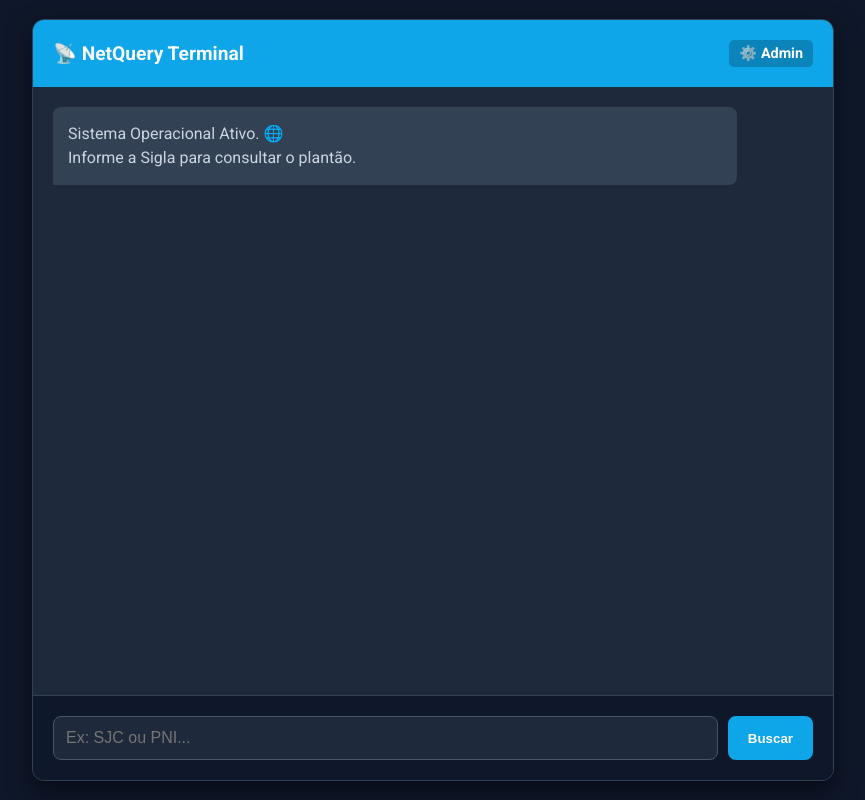
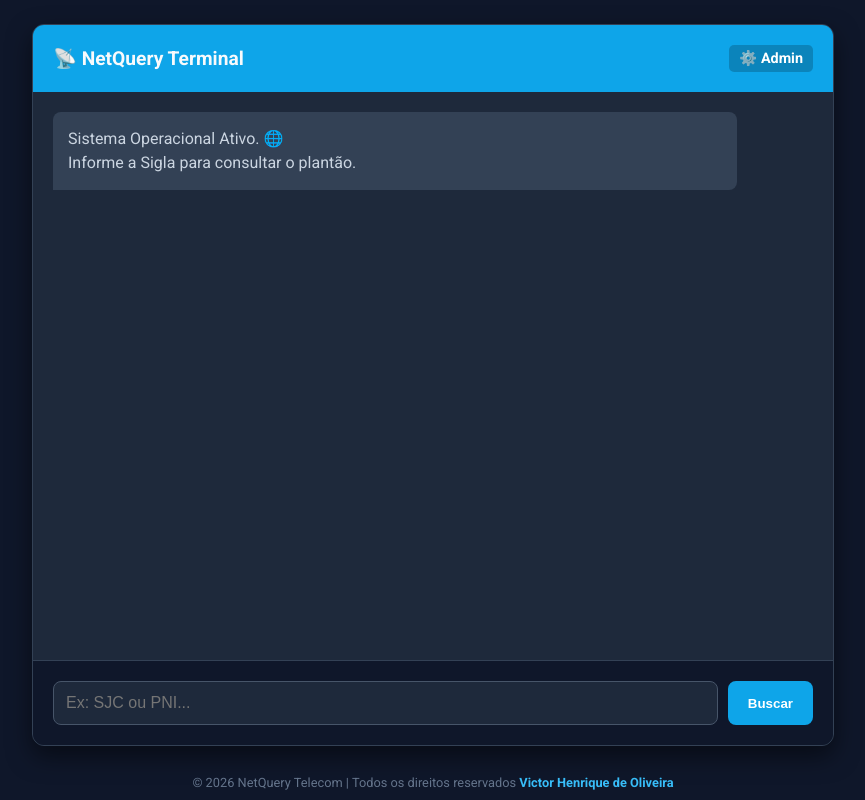
Before and after one commit to VictorOli23/Consultas-SPI, a Flask app: page / in a window 1280 px wide. Shown: the whole page, without its empty margins (207-1072 px from the left). Run offline with Flask 3, Linux system fonts and the light colour scheme; some libraries are stand-ins or nearby versions.

Commit message:
Update index.html

```diff
--- a/templates/index.html
+++ b/templates/index.html
@@ -20,7 +20,7 @@
         .chat-container {
             width: 100%;
             max-width: 800px;
-            height: 95vh;
+            height: 90vh;
             background-color: #1e293b;
             border-radius: 12px;
             box-shadow: 0 10px 25px rgba(0,0,0,0.5);
@@ -28,6 +28,7 @@
             flex-direction: column;
             overflow: hidden;
             border: 1px solid #334155;
+            margin-bottom: 30px;
         }
         .header {
             background-color: #0ea5e9;
@@ -80,7 +81,6 @@
             box-sizing: border-box;
         }
 
-        /* Layout das duas colunas */
         .response-header {
             border-bottom: 1px solid #475569;
             padding-bottom: 10px;
@@ -147,7 +147,27 @@
             background-color: #0284c7;
         }
 
-        /* Responsividade para celular */
+        /* ESTILOS DO RODAPÉ (COPYRIGHT) */
+        .footer {
+            position: fixed;
+            bottom: 10px;
+            width: 100%;
+            text-align: center;
+            color: #64748b;
+            font-size: 0.8rem;
+            z-index: 10;
+        }
+        .footer a {
+            color: #38bdf8;
+            text-decoration: none;
+            font-weight: bold;
+            transition: color 0.3s;
+        }
+        .footer a:hover {
+            color: #0ea5e9;
+            text-decoration: underline;
+        }
+
         @media (max-width: 600px) {
             .columns-container {
                 flex-direction: column;
@@ -171,6 +191,10 @@
         <input type="text" id="user-input" placeholder="Ex: SJC ou PNI..." onkeypress="handleKeyPress(event)">
         <button onclick="sendMessage()">Buscar</button>
     </div>
+</div>
+
+<div class="footer">
+    &copy; 2026 NetQuery Telecom | Todos os direitos reservados <a href="https://victoroli23.github.io/portfolio/" target="_blank">Victor Henrique de Oliveira</a>
 </div>
 
 <script>
@@ -199,11 +223,9 @@
                 return;
             }
 
-            // Montagem visual das colunas
             let htmlContent = `<div class="response-header">${resp.cabecalho}</div>`;
             htmlContent += `<div class="columns-container">`;
 
-            // Coluna Infra
             htmlContent += `<div class="column">
                                 <div class="column-title">🛠️ INFRA (Fixa/Móvel)</div>`;
             if (resp.infra.length > 0) {
@@ -213,7 +235,6 @@
             }
             htmlContent += `</div>`;
 
-            // Coluna TX/Eletrônica
             htmlContent += `<div class="column">
                                 <div class="column-title">🔌 TX / COMUTAÇÃO</div>`;
             if (resp.tx.length > 0) {
```
